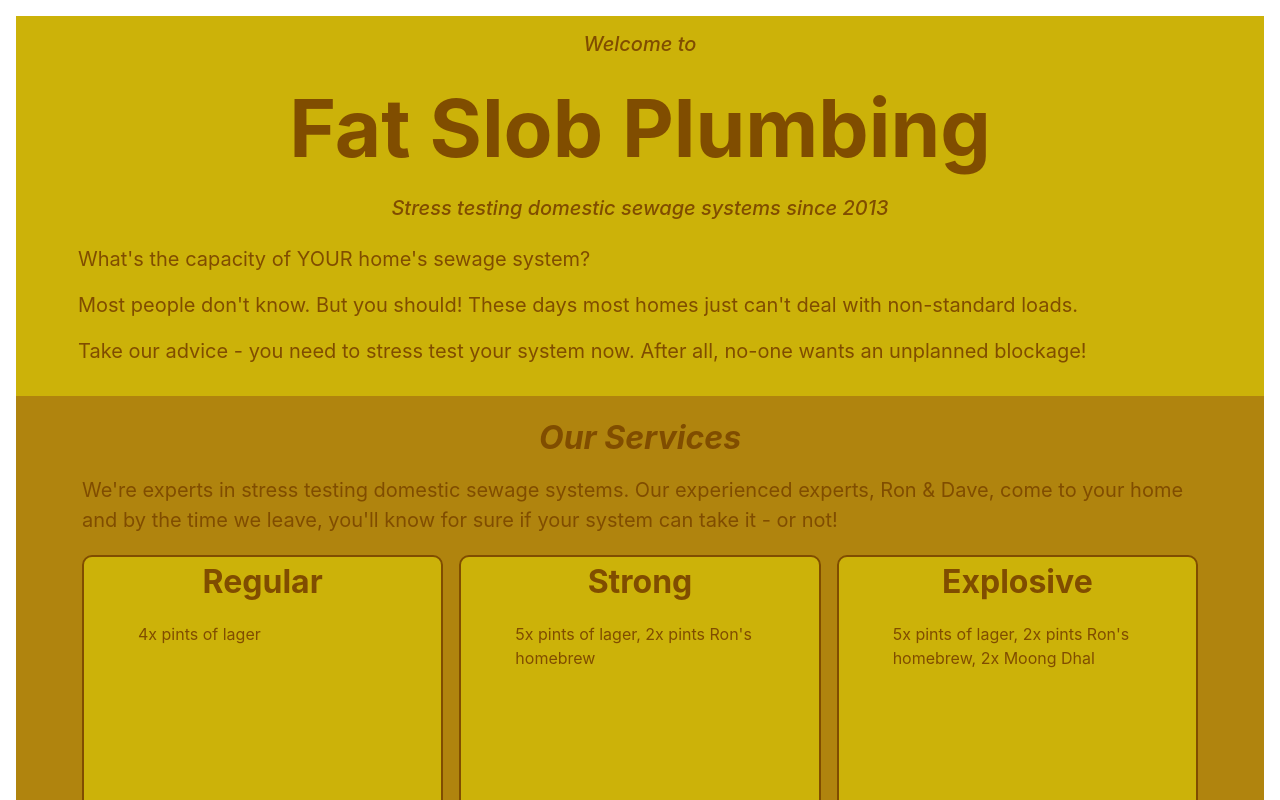
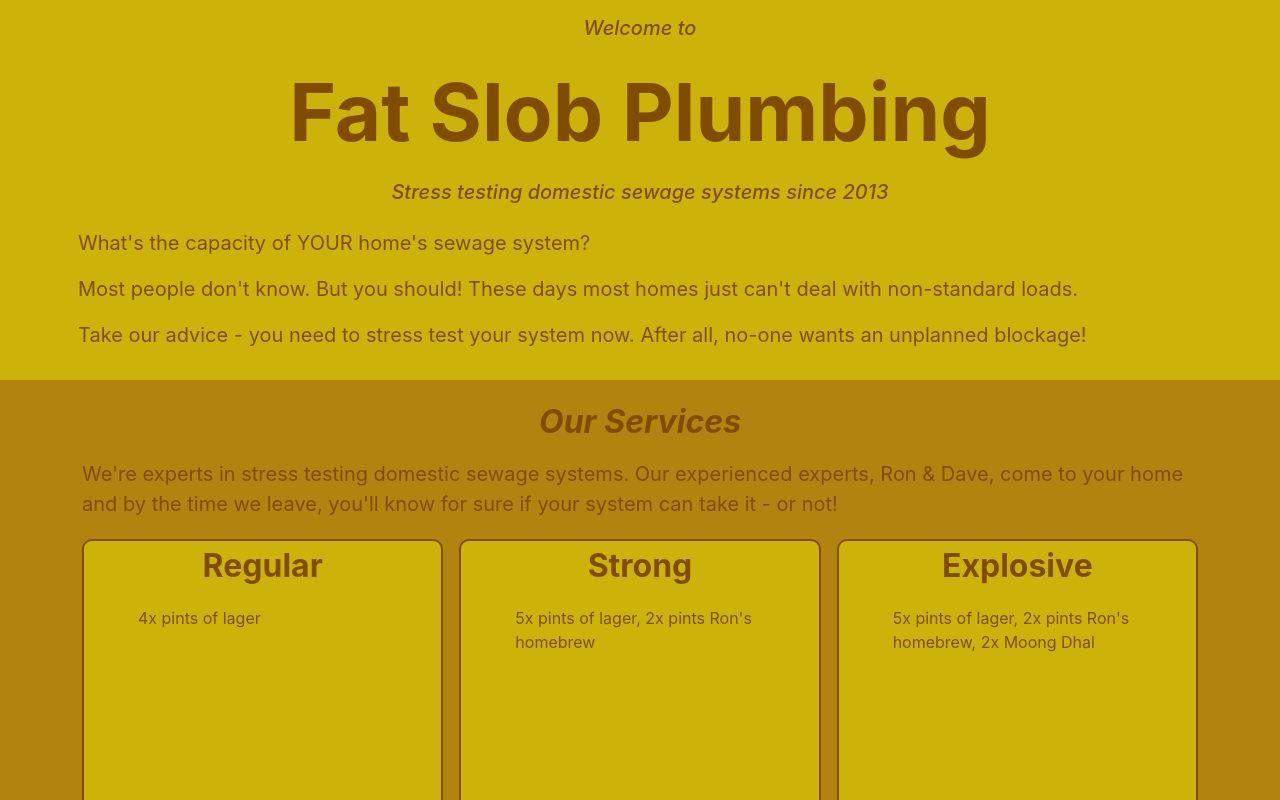
Before and after one commit to headexpanded/fat_slob_plumbing, a Next.js app: page / in a window 1280 px wide. Shown: the top 800 px of the page. Built offline with nearby package versions, Linux system fonts and the light colour scheme.

Commit message:
Global css

```diff
--- a/styles/Home.module.css
+++ b/styles/Home.module.css
@@ -1,5 +1,5 @@
 ._container {
-  padding: 1rem;
+  padding: 0rem;
 }
 
 .main {
```
